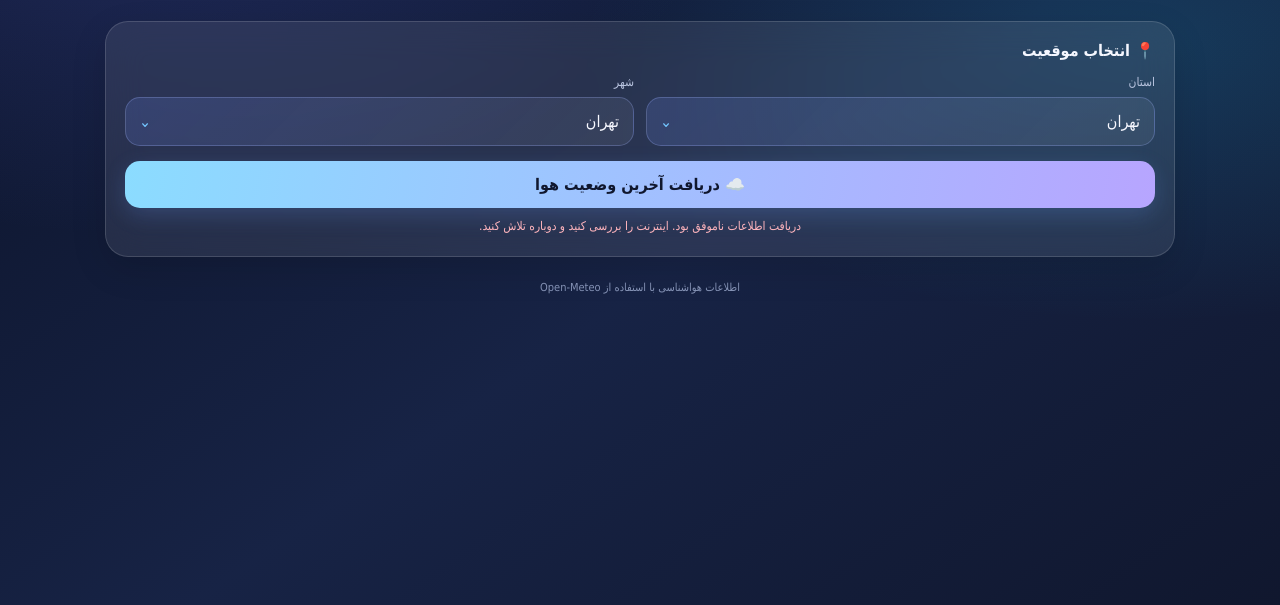
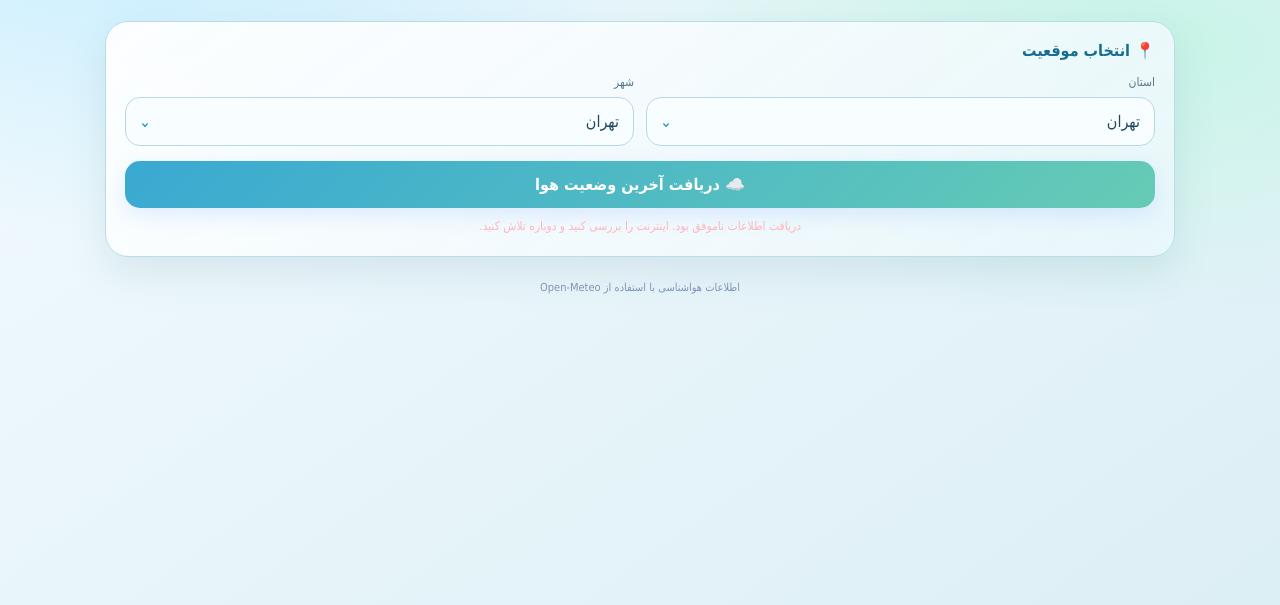
Before and after one commit to masoud73d/weather, a plain HTML site: page index.html in a window 1280 px wide. Shown: the part 195-800 px from the top of the page. Drawn offline with Linux system fonts and the light colour scheme; no server answers.

Commit message:
Redesign visual theme and improve interface styling

```diff
--- a/index.html
+++ b/index.html
@@ -49,6 +49,17 @@ footer{text-align:center;font-size:11px;color:#8795b8;margin-top:24px}
 .modal-box{width:min(380px,100%);padding:25px;text-align:center}.modal-box h2{margin-top:0;font-size:20px}.modal-box p{line-height:2.1;font-size:13px;color:#d8e0f7}
 .close-btn{border:1px solid var(--border);background:var(--glass2);color:white;border-radius:12px;padding:10px 24px}
 @media(max-width:600px){.app{padding:14px 12px 30px}.panel{padding:15px}.grid{grid-template-columns:repeat(2,minmax(0,1fr));gap:10px}.metric{min-height:106px}.advice{grid-template-columns:1fr}.weather-hero{padding:19px}}
+
+/* MASOUD_VISUAL_REDESIGN_V1 */
+/* Weather: airy daylight and ocean glass */
+:root{--bg:#e9f6fb;--glass:rgba(255,255,255,.78);--glass2:rgba(255,255,255,.92);--border:rgba(70,145,177,.22);--text:#18394b;--muted:#58798b;--blue:#238fc1;--purple:#58b7c9}
+body{background:radial-gradient(ellipse at 10% 0%,#b9eaff 0,transparent 38%),radial-gradient(ellipse at 90% 30%,#c8f4e7 0,transparent 34%),linear-gradient(145deg,#f4fbff,#dceff5)!important;color:#18394b!important}
+.glass,.panel{background:linear-gradient(145deg,#ffffffed,#eaf7fbdd)!important;border-color:#b8dce8!important;box-shadow:0 14px 38px #39758a20!important}
+h1,h2,.section-title{color:#176d91!important}
+.logo,.primary{background:linear-gradient(135deg,#39a9d2,#66cbb5)!important;color:white!important}
+select,.custom-select select{background:#f8fdff!important;color:#21495d!important;border-color:#b7d8e4!important}
+.custom-select select option{background:#fff;color:#21495d}
+
 </style>
 </head>
 <body>
```
